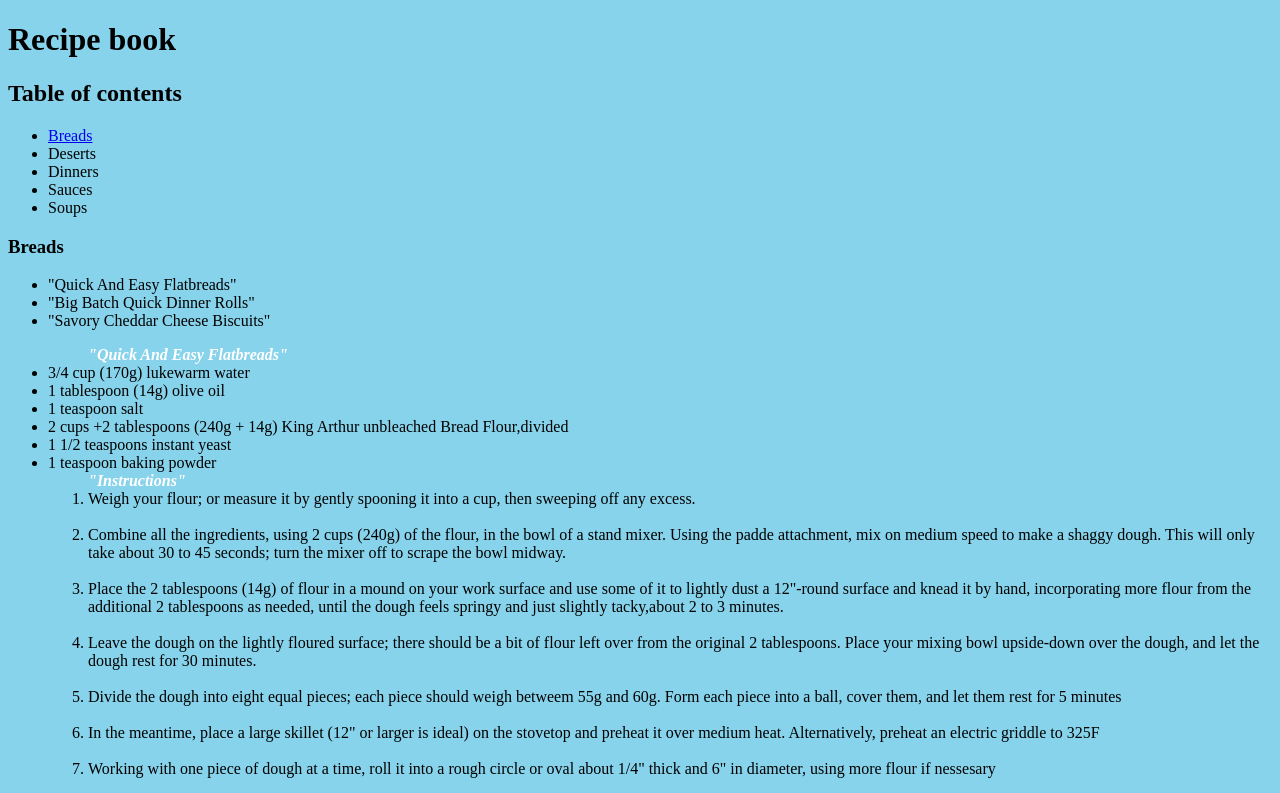
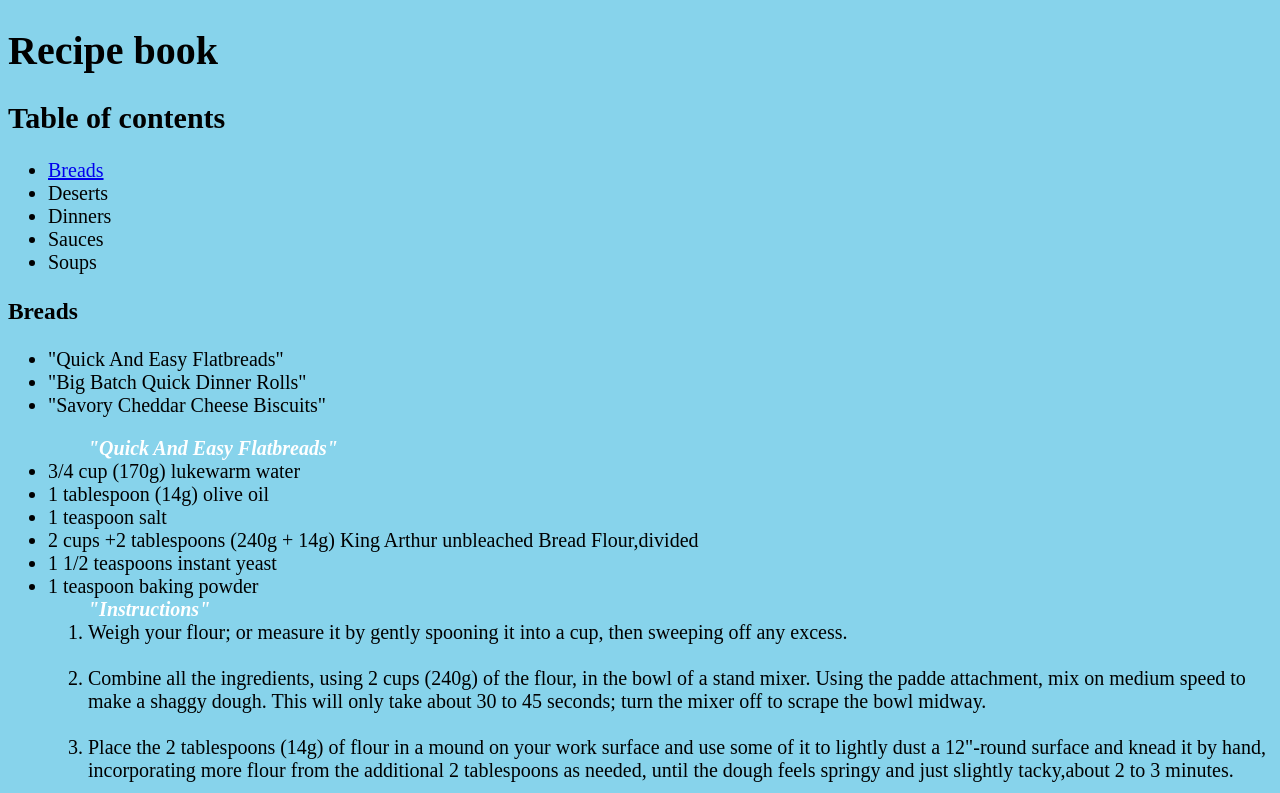
Before and after one commit to PnAplPizzaSn/Recipe-website-for-mom, a plain HTML site: page index.html in a window 1280 px wide. Shown: the top 793 px of the page. Drawn offline with Linux system fonts and the light colour scheme.

Commit message:
Update index.html

```diff
--- a/index.html
+++ b/index.html
@@ -13,14 +13,14 @@
           .instructions{
             padding:5px 5px 5px 5px;
           }
-             @font-face {
-            font-size: 20px
-          }
+             #enlarge{
+                 font-size:20px
+            }
         </style>
     </head>
     <body>
 
-      <h1>Recipe book</h1>
+    <span id="enlarge">  <h1>Recipe book</h1>
         <h2>Table of contents </h2>
       <ul>
 
@@ -102,5 +102,6 @@
           <li>Use a 2" cutter (or the size of your choice) to cut rounds. Place the biscuits on an ungreased or parchment-lined baking sheet. Brush the tops of the biscuits with cream or milk; this will help brown their crust.</li>
           <li>Bake the biscuits for 15 to 18 minutes, until they're golden brown. Remove them from the oven, and serve immediately.</li>
         </ol>
-    </body>
+        </span>
+        </body>
 </html>
```
